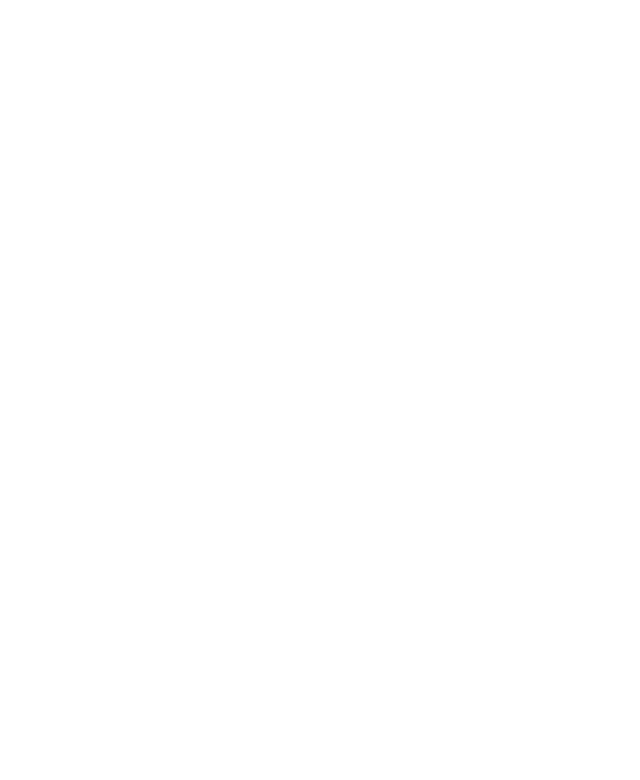
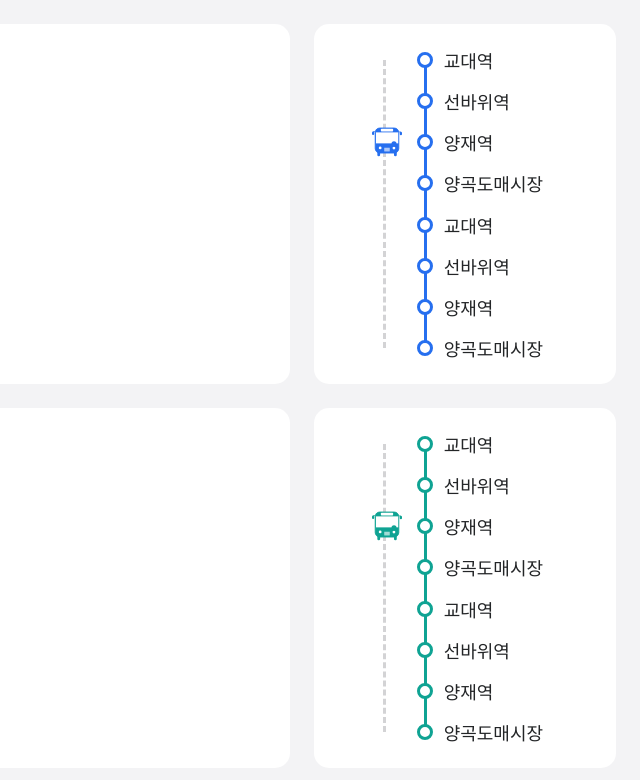
Before and after one commit to V-rainstorming/FE-Station-for-Blind, a React (Create React App) app: page /control in a window 1280 px wide. Before the commit this address had no page. Shown: the top 780 px of the page, without its empty margins (640-1280 px from the left). Built offline with nearby package versions, Linux system fonts and the light colour scheme.

Commit message:
관제 시스템 단일 버스 노선도 화면 UI 구현

```diff
--- a/src/App.js
+++ b/src/App.js
@@ -1,11 +1,23 @@
 import { BrowserRouter as Router, Routes, Route } from 'react-router-dom';
 import BusTerminal from './routes/BusTerminal';
+import ControlSystem from './routes/ControlSystem';
+import { createGlobalStyle } from 'styled-components';
+import SelectMode from './routes/SelectMode';
 
+const GlobalStyle = createGlobalStyle`
+  body {
+    margin: 0;
+    padding: 0;
+  }
+`;
 
 function App() {
   return (
     <Router>
+      <GlobalStyle/>
       <Routes>
+        <Route path='/' element={<SelectMode/>}/>
+        <Route path='/control' element={<ControlSystem/>}/>
         <Route path='/busterminal' element={<BusTerminal/>}/>
       </Routes>
     </Router>
--- /dev/null
+++ b/src/assets/Bus.jsx
@@ -0,0 +1,24 @@
+function Bus({busColor}) {
+    return (
+        <svg width="30" height="30" viewBox="0 0 178 171" fill="none" xmlns="http://www.w3.org/2000/svg">
+            <rect x="18.9814" y="2.5" width="140.037" height="148.607" rx="27.5" fill={busColor} stroke={busColor} stroke-width="5"/>
+            <rect x="23.7333" y="28.3481" width="131.852" height="65.2667" fill="#fff"/>
+            <rect x="52.7407" y="6.59253" width="72.5185" height="16.4815" rx="4" fill="#fff"/>
+            <rect x="31.6444" y="142.4" width="16.4815" height="28.3481" rx="8.24074" fill={busColor}/>
+            <rect x="130.533" y="142.4" width="16.4815" height="28.3481" rx="8.24074" fill={busColor}/>
+            <circle cx="48.4556" cy="120.974" r="8.24074" fill="#fff"/>
+            <circle cx="130.204" cy="121.633" r="8.24074" fill="#fff"/>
+            <rect y="23.074" width="13.1852" height="21.0963" rx="6.59259" fill={busColor}/>
+            <rect x="164.815" y="25.0518" width="13.1852" height="21.0963" rx="6.59259" fill={busColor}/>
+            <line x1="7.25183" y1="23.8704" x2="17.1407" y2="23.8704" stroke={busColor} stroke-width="5"/>
+            <line x1="160.859" y1="25.8481" x2="170.748" y2="25.8481" stroke={busColor} stroke-width="5"/>
+            <circle cx="130.533" cy="96.911" r="15.163" fill={busColor}/>
+            <line x1="75.1777" y1="122.6" x2="102.822" y2="122.6" stroke="#fff" stroke-width="4" stroke-linecap="round"/>
+            <line x1="75.1777" y1="127.874" x2="102.822" y2="127.874" stroke="#fff" stroke-width="4" stroke-linecap="round"/>
+            <line x1="75.1777" y1="133.148" x2="102.822" y2="133.148" stroke="#fff" stroke-width="4" stroke-linecap="round"/>
+            <line x1="75.1777" y1="138.422" x2="102.822" y2="138.422" stroke="#fff" stroke-width="4" stroke-linecap="round"/>
+        </svg>
+    );
+}
+
+export default Bus;
--- /dev/null
+++ b/src/components/SingleRoute.jsx
@@ -0,0 +1,75 @@
+import styled from 'styled-components';
+import Bus from '../assets/Bus';
+
+const SingleRouteContainer = styled.div`
+    display: flex;
+    align-items: center;
+`;
+
+const BusLine = styled.div`
+    width: 1px;
+    height: 80%;
+    margin: 10% 2% 10% 23%;
+    position: relative;
+    border-left: 3px dashed #d3d3d5;
+    & > svg {
+        position: absolute;
+        left: 50%;
+        top: 28.6%;
+        transform: translate(-50%, -50%);
+    }
+`;
+
+const RouteLine = styled.div`
+    width: 3px;
+    height: 80%;
+    margin: 10% 10%;
+    position: relative;
+    border-radius: 2.5px;
+    background-color: ${props => props.$routeColor};
+`;
+
+const RoutePoint = styled.span`
+    width: 10px;
+    height: 10px;
+    border-radius: 100%;
+    border: 3px solid ${props => props.$routeColor};
+    background-color: white;
+    position: absolute;
+    left: 1.5px;
+    top: ${props => props.$pointNumber}%;
+    transform: translate(-50%, -50%);
+`;
+const RouteNameByPoint = styled.p`
+    position: absolute;
+    left: 20px;
+    top: ${props => props.$pointNumber}%;
+    margin: 0;
+    width: 150px;
+    transform: translateY(-50%);
+    color: #232527;
+    font-size: 18px;
+`;
+
+function BusRouteMap({routeColor, routeName}) {
+    return (
+        <SingleRouteContainer>
+            <BusLine><Bus busColor={routeColor}/></BusLine>
+            <RouteLine $routeColor={routeColor}>
+                {
+                    routeName.map((item, idx) => (
+                        <>
+                            <RoutePoint key={idx}
+                                $routeColor={routeColor}
+                                $pointNumber={idx / (routeName.length - 1) * 100}/>
+                            <RouteNameByPoint $pointNumber={idx / (routeName.length - 1) * 100}
+                                >{item}</RouteNameByPoint>
+                        </>
+                    ))
+                }
+            </RouteLine>
+        </SingleRouteContainer>
+    );
+}
+
+export default BusRouteMap;
--- /dev/null
+++ b/src/routes/ControlSystem.jsx
@@ -0,0 +1,42 @@
+import styled from 'styled-components'
+import BusRouteMap from '../components/SingleRoute';
+
+const Background = styled.div`
+    width: 100%;
+    height: 100%;
+    margin: 0;
+    padding: 0;
+    background-color: #f3f3f5;
+`;
+
+const ControlContainer = styled.div`
+    display: grid;
+    grid-template-columns: 3fr 1fr;
+    grid-gap: 3vh;
+    padding: 3vh;
+    & > div {
+        border-radius: 15px;
+        background-color: white;
+        width: 100%;
+        height: 45vh;
+    }
+`;
+
+const FullRouteMap = styled.div`
+`;
+
+function ControlSystem() {
+    const dummyRoute = ['교대역', '선바위역', '양재역', '양곡도매시장', '교대역', '선바위역', '양재역', '양곡도매시장'];
+    return(
+        <Background>
+        <ControlContainer>
+            <FullRouteMap></FullRouteMap>
+            <BusRouteMap routeColor={'#266fef'} routeName={dummyRoute}></BusRouteMap>
+            <FullRouteMap></FullRouteMap>
+            <BusRouteMap routeColor={'#0fa393'} routeName={dummyRoute}></BusRouteMap>
+        </ControlContainer>
+        </Background>
+    );
+}
+
+export default ControlSystem;
--- /dev/null
+++ b/src/routes/SelectMode.jsx
@@ -0,0 +1,40 @@
+import styled from "styled-components";
+import { Link } from "react-router-dom";
+
+const Container = styled.div`
+    width: 60vw;
+    height: 60vh;
+    display: flex;
+    justify-content: space-around;
+    align-items: center;
+    padding: 20vh 20vw;
+`;
+
+const BtnTo = styled(Link)`
+    box-sizing: border-box;
+    display: block;
+    padding: 20px 40px;
+    margin: 0 auto;
+    text-align: center;
+    text-decoration: none;
+    border-radius: 50px;
+    font-size: 36px;
+    font-weight: 300;
+    background-color: #266fef;
+    color: white;
+    transition: all 0.2s ease;
+    &:hover {
+        background-color: #1553d3;
+    }
+`;
+
+function SelectMode() {
+    return (
+        <Container>
+            <BtnTo to="/control">관제 시스템</BtnTo>
+            <BtnTo to="/busterminal">버스 단말기</BtnTo>
+        </Container>
+    );
+}
+
+export default SelectMode;
```
